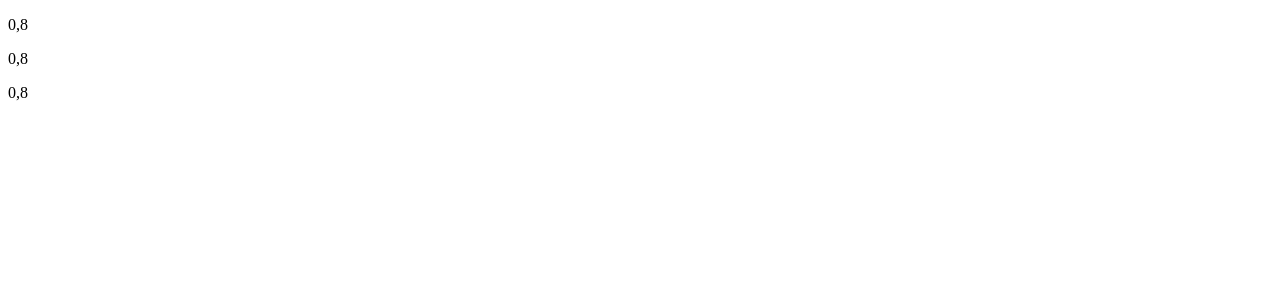
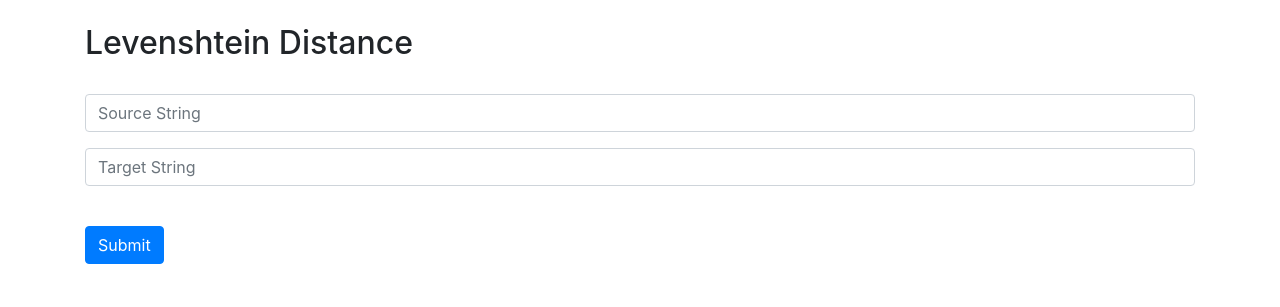
Before and after one commit to Smartin23LUC/editDistanceGame, a plain HTML site: page editDistanceGame/edit_dist_demo.html in a window 1280 px wide. Drawn offline with nearby package versions, Linux system fonts and the light colour scheme.

Commit message:
update edit distance demo

```diff
--- a/editDistanceGame/edit_dist_demo.html
+++ b/editDistanceGame/edit_dist_demo.html
@@ -1,20 +1,60 @@
 <!DOCTYPE html>
 <html>
 <head>
-<script src="edit_dist.js"></script>
+    <!-- Required meta tags -->
+    <meta charset="utf-8">
+    <meta name="viewport" content="width=device-width, initial-scale=1">
+
+    <link rel="stylesheet" href="https://cdn.jsdelivr.net/npm/bootstrap@4.6.1/dist/css/bootstrap.min.css">
+    <script src="https://cdn.jsdelivr.net/npm/jquery@3.6.0/dist/jquery.slim.min.js"></script>
+    <script src="https://cdn.jsdelivr.net/npm/popper.js@1.16.1/dist/umd/popper.min.js"></script>
+    <script src="https://cdn.jsdelivr.net/npm/bootstrap@4.6.1/dist/js/bootstrap.bundle.min.js"></script>
+
+    <script src="edit_dist.js"></script>
+    <title>Levenshtein Distance</title>
 </head>
+
 <body>
 
-<p id="demo1"></p>
-<p id="demo2"></p>
-<p id="demo3"></p>
+<main role="main" class="container">
+  <div class="">
+    <div>
+        <br>
+        <h2>Levenshtein Distance</h2>
+        <br>
+        <div class="form-group">
+          <input type="text" id="form12" class="form-control" placeholder="Source String"/>
+        </div>
+        <div class="form-group">
+          <input type="text" id="form13" class="form-control" placeholder="Target String"/>
+        </div>
+        <br>
+        <div class="form-group">
+            <button id="btn1" onclick="GetResults()" type="button" class="btn btn-primary">Submit</button>
+        </div>
+        <br>
+        <p id="result1"></p>
+        <p id="result2"></p>
+        <p id="result3"></p>
+
+    </div>
+  </div>
+</main>
 
 <script>
-[time1, dist1, time2, dist2, time3, dist3] = edit_dist_test("leukopoiesesbbbaaaccc", "leukopedesesaaabbbccc");
 
-document.getElementById("demo1").innerHTML = time1 + "," + dist1;
-document.getElementById("demo2").innerHTML = time2 + "," + dist2;
-document.getElementById("demo3").innerHTML = time3 + "," + dist3;
+function GetResults()
+{
+    let source = document.getElementById('form12').value;
+    let target = document.getElementById('form13').value;
+
+    [time1, dist1, time2, dist2, time3, dist3] = edit_dist_test(source, target);
+
+    document.getElementById("result1").innerHTML = time1 + "," + dist1;
+    document.getElementById("result2").innerHTML = time2 + "," + dist2;
+    document.getElementById("result3").innerHTML = time3 + "," + dist3;
+}
+
 </script>
 
 </body>
```
Also changed, not shown: editDistanceGame/edit_dist.js (+43 -43 lines).
